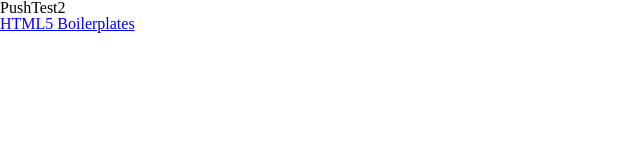
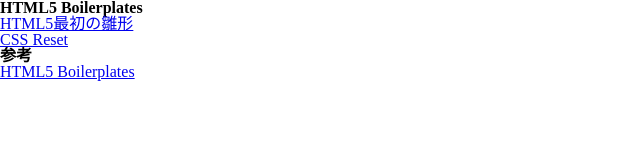
Before and after one commit to tflatworks/html5_tflat_template, a plain HTML site: page dist/index.html in a window 1280 px wide. Shown: the whole page, without its empty margins (0-640 px from the left). Drawn offline with Linux system fonts and the light colour scheme.

Commit message:
リンク追加

```diff
--- a/dist/index.html
+++ b/dist/index.html
@@ -13,7 +13,12 @@
 </style>
 </head>
 <body>
-<p>PushTest2</p>
+
+<h1>HTML5 Boilerplates</h1>
+<p><a href="https://html5.speedloger.com/01_init/01_start/">HTML5最初の雛形</a></p>
+<p><a href="https://html5.speedloger.com/01_init/02_cssreset/">CSS Reset</a></p>
+
+<h1>参考</h1>
 <p><a href='http://html5doctor.com/html-5-boilerplates/'>HTML5 Boilerplates</a></p>
 
 </body>
```
